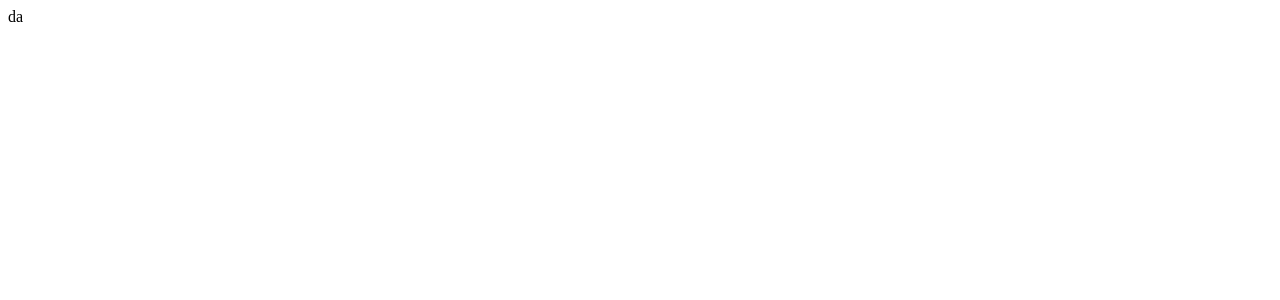
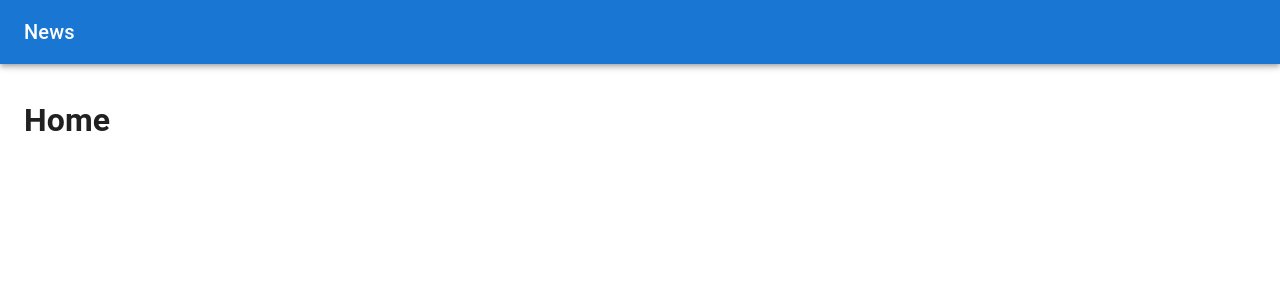
Before and after one commit to makaapo/control-10, a React (Vite) app in the folder frontend/: page / in a window 1280 px wide. Shown: the top 300 px of the page. Built offline with nearby package versions, Linux system fonts and the light colour scheme.

Commit message:
Создал hooks и store для redux, добавил тулбар, файл темы и отобразил все в app и main

```diff
--- a/frontend/src/App.tsx
+++ b/frontend/src/App.tsx
@@ -1,7 +1,17 @@
+import {Container} from '@mui/material';
+import {Route, Routes} from 'react-router-dom';
+import AppToolbar from './UI/AppToolbar/AppToolbar';
 const App = () => (
-    <>
-        da
-    </>
+  <>
+    <header>
+      <AppToolbar/>
+    </header>
+    <Container maxWidth="xl" component="main" sx={{marginTop: '2rem'}}>
+      <Routes>
+        <Route path="/" element={<h1>Home</h1>}/>
+      </Routes>
+    </Container>
+  </>
 );
 
 export default App
--- /dev/null
+++ b/frontend/src/UI/AppToolbar/AppToolbar.tsx
@@ -0,0 +1,24 @@
+import {AppBar, styled, Toolbar, Typography} from '@mui/material';
+import {Link} from 'react-router-dom';
+
+const StyledLink = styled(Link)({
+  color: 'inherit',
+  textDecoration: 'none',
+  '&:hover': {
+    color: 'inherit',
+  },
+});
+
+const AppToolbar = () => {
+  return (
+    <AppBar position="sticky" sx={{mb: 2}}>
+      <Toolbar>
+        <Typography variant="h6" component="div" sx={{flexGrow: 1}}>
+          <StyledLink to="/">News</StyledLink>
+        </Typography>
+      </Toolbar>
+    </AppBar>
+  );
+};
+
+export default AppToolbar;
--- /dev/null
+++ b/frontend/src/app/hooks.ts
@@ -0,0 +1,5 @@
+import {useDispatch, useSelector} from 'react-redux';
+import {AppDispatch, RootState} from './store';
+
+export const useAppDispatch = useDispatch.withTypes<AppDispatch>();
+export const useAppSelector = useSelector.withTypes<RootState>();
--- /dev/null
+++ b/frontend/src/app/store.ts
@@ -0,0 +1,10 @@
+import {configureStore} from '@reduxjs/toolkit';
+
+export const store = configureStore({
+  reducer: {
+    // news: newsReducer,
+  },
+});
+
+export type RootState = ReturnType<typeof store.getState>;
+export type AppDispatch = typeof store.dispatch;
--- a/frontend/src/main.tsx
+++ b/frontend/src/main.tsx
@@ -1,9 +1,22 @@
-import { StrictMode } from 'react'
-import { createRoot } from 'react-dom/client'
-import App from './App'
+import {StrictMode} from 'react';
+import {createRoot} from 'react-dom/client';
+import App from './App';
+import {Provider} from 'react-redux';
+import {store} from './app/store';
+import {BrowserRouter} from 'react-router-dom';
+import {CssBaseline, ThemeProvider} from '@mui/material';
+import theme from './theme';
+
 
 createRoot(document.getElementById('root')!).render(
   <StrictMode>
-    <App />
-  </StrictMode>,
+    <Provider store={store}>
+      <BrowserRouter>
+        <ThemeProvider theme={theme}>
+          <CssBaseline />
+          <App />
+        </ThemeProvider>
+      </BrowserRouter>
+    </Provider>
+  </StrictMode>
 )
--- /dev/null
+++ b/frontend/src/theme.ts
@@ -0,0 +1,14 @@
+import { createTheme } from '@mui/material';
+
+const theme = createTheme({
+  components: {
+    MuiTextField: {
+      defaultProps: {
+        variant: 'outlined',
+        fullWidth: true,
+      },
+    },
+  },
+});
+
+export default theme;
```
Also changed, not shown: frontend/src/types.ts (added).
